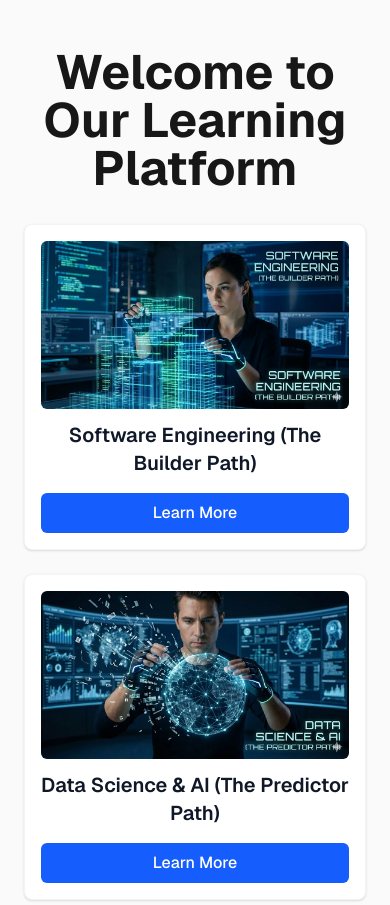
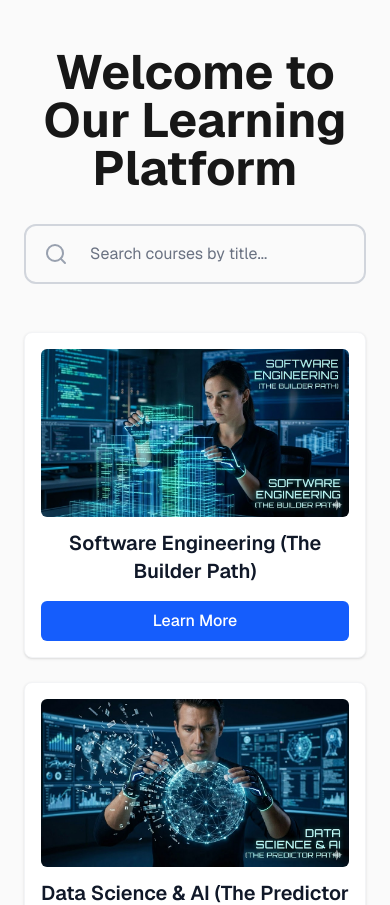
Before and after one commit to solomontheo123/Education-Bridge, a Next.js app: page / in a window 390 px wide. Shown: the top 905 px of the page. Built offline with nearby package versions, Linux system fonts and the light colour scheme.

Commit message:
Day 4: Implemented real-time search and filtering logic with responsive empty-state handling.

```diff
--- a/package.json
+++ b/package.json
@@ -9,6 +9,7 @@
     "lint": "eslint"
   },
   "dependencies": {
+    "lucide-react": "^1.8.0",
     "next": "16.2.3",
     "react": "19.2.4",
     "react-dom": "19.2.4"
--- a/src/app/page.tsx
+++ b/src/app/page.tsx
@@ -2,11 +2,18 @@
 
 import { useState } from "react";
 import Image from "next/image";
+import { Search } from "lucide-react";
 import CourseCard from "./courseCard";
 import { courses, Course } from "./coursesData";
 
 export default function Home() {
   const [selectedCourse, setSelectedCourse] = useState<Course | null>(null);
+  const [searchQuery, setSearchQuery] = useState("");
+
+  // Filter courses based on search query
+  const filteredCourses = courses.filter((course) =>
+    course.title.toLowerCase().includes(searchQuery.toLowerCase())
+  );
 
   function handleCourseClick(course: Course) {
     setSelectedCourse(course);
@@ -20,16 +27,52 @@ export default function Home() {
       <main className="w-full max-w-7xl px-6 py-12">
         <h1 className="text-5xl font-bold text-center sm:text-left mb-8">Welcome to Our Learning Platform</h1>
 
+        {/* Search Bar */}
+        <div className="mb-12 w-full">
+          <div className="relative w-full">
+            <Search className="absolute left-5 top-1/2 transform -translate-y-1/2 text-gray-400 dark:text-gray-500 w-6 h-6 pointer-events-none" />
+            <input
+              type="text"
+              placeholder="Search courses by title..."
+              value={searchQuery}
+              onChange={(e) => setSearchQuery(e.target.value)}
+              className="w-full rounded-xl border-2 border-gray-300 dark:border-gray-600 px-6 py-4 pl-16 text-base text-gray-900 dark:text-white dark:bg-slate-800 focus:outline-none focus:border-blue-500 dark:focus:border-blue-400 focus:shadow-lg focus:shadow-blue-200 dark:focus:shadow-blue-900/50 transition-all duration-300 placeholder:text-gray-500 dark:placeholder:text-gray-400"
+            />
+          </div>
+        </div>
+
         <div className="flex flex-col lg:flex-row gap-6">
-          {/* Courses Grid */}
-          <div id="course-cards" className="flex-1 grid grid-cols-1 md:grid-cols-2 lg:grid-cols-3 gap-6">
-            {courses.map((course) => (
+          {/* Courses Grid or No Results Message */}
+          <div id="course-cards" className="flex-1">
+            {filteredCourses.length > 0 ? (
+              <div className="grid grid-cols-1 md:grid-cols-2 lg:grid-cols-3 gap-6">
+                {filteredCourses.map((course) => (
                   <CourseCard
                     key={course.title}
                     course={course}
                     onSelectCourse={handleCourseClick}
                   />
                 ))}
+              </div>
+            ) : (
+              <div className="flex flex-col items-center justify-center py-16 px-6">
+                <div className="text-center">
+                  <Search className="w-16 h-16 text-gray-400 dark:text-gray-500 mx-auto mb-4" />
+                  <h2 className="text-2xl font-bold text-gray-900 dark:text-white mb-2">
+                    No courses found
+                  </h2>
+                  <p className="text-gray-600 dark:text-gray-400">
+                    No courses found for {searchQuery}. Try another path.
+                  </p>
+                  <button
+                    onClick={() => setSearchQuery("")}
+                    className="mt-6 px-6 py-2 bg-blue-600 text-white rounded-full hover:bg-blue-700 dark:bg-blue-700 dark:hover:bg-blue-600 transition-colors duration-300 font-medium"
+                  >
+                    Clear Search
+                  </button>
+                </div>
+              </div>
+            )}
           </div>
 
           {/* Course Details Sidebar - Only renders when a course is selected on lg screens */}
```
Also changed, not shown: 1 other file (tests, documents, lock files or other folders). Lines whose indentation alone changed are shown as unchanged.
